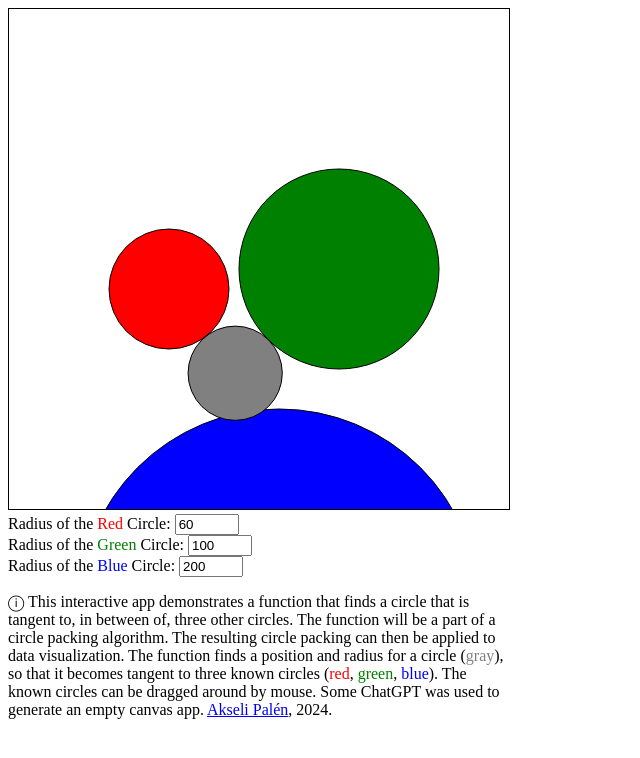
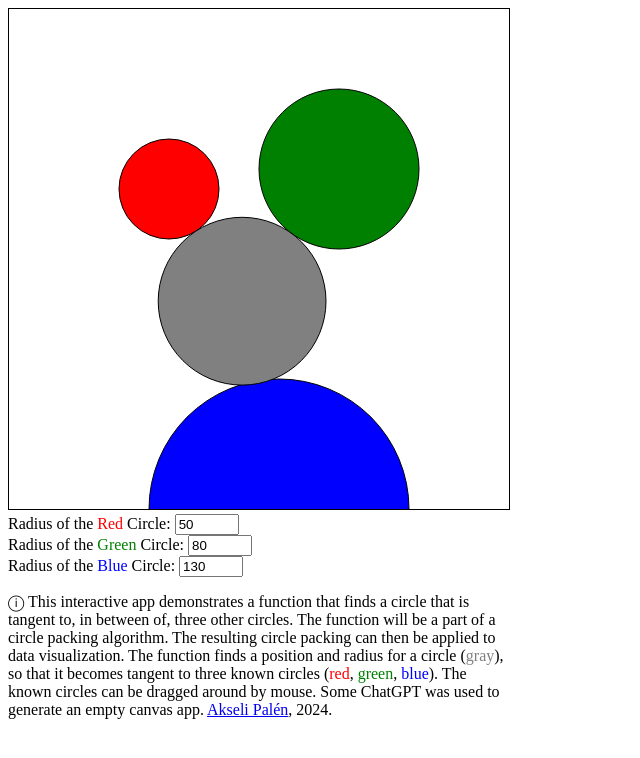
Before and after one commit to axelpale/affineplane-circlepack, a website: page circle/estimateInnerRadius.demo.html in a window 1280 px wide. Shown: the whole page, without its empty margins (0-640 px from the left). Drawn offline with Linux system fonts and the light colour scheme.

Commit message:
update default sizes in estimateInnerRadius demo

```diff
--- a/circle/estimateInnerRadius.demo.html
+++ b/circle/estimateInnerRadius.demo.html
@@ -15,11 +15,11 @@
     <canvas id="myCanvas" width="500" height="500" style="border:1px solid #000000;"></canvas>
     <form>
       <label for="aradius">Radius of the <span style="color: red;">Red</span> Circle:</label>
-      <input type="number" id="aradius" name="aradius" min="0" max="600" value="60" /><br>
+      <input type="number" id="aradius" name="aradius" min="0" max="600" value="50" /><br>
       <label for="bradius">Radius of the <span style="color: green;">Green</span> Circle:</label>
-      <input type="number" id="bradius" name="bradius" min="0" max="600" value="100" /><br>
+      <input type="number" id="bradius" name="bradius" min="0" max="600" value="80" /><br>
       <label for="cradius">Radius of the <span style="color: blue;">Blue</span> Circle:</label>
-      <input type="number" id="cradius" name="cradius" min="0" max="600" value="200" /><br>
+      <input type="number" id="cradius" name="cradius" min="0" max="600" value="130" /><br>
     </form>
     <p style="max-width: 500px;">&#9432; This interactive app demonstrates a function
       that finds a circle that is tangent to, in between of, three other circles.
@@ -230,19 +230,19 @@
         const circles = [
           {
             x: 160,
-            y: 280,
+            y: 180,
             r: 50,
             color: 'red'
           },
           {
             x: 330,
-            y: 260,
+            y: 160,
             r: 100,
             color: 'green'
           },
           {
             x: 270,
-            y: 600,
+            y: 500,
             r: 200,
             color: 'blue'
           }
```
